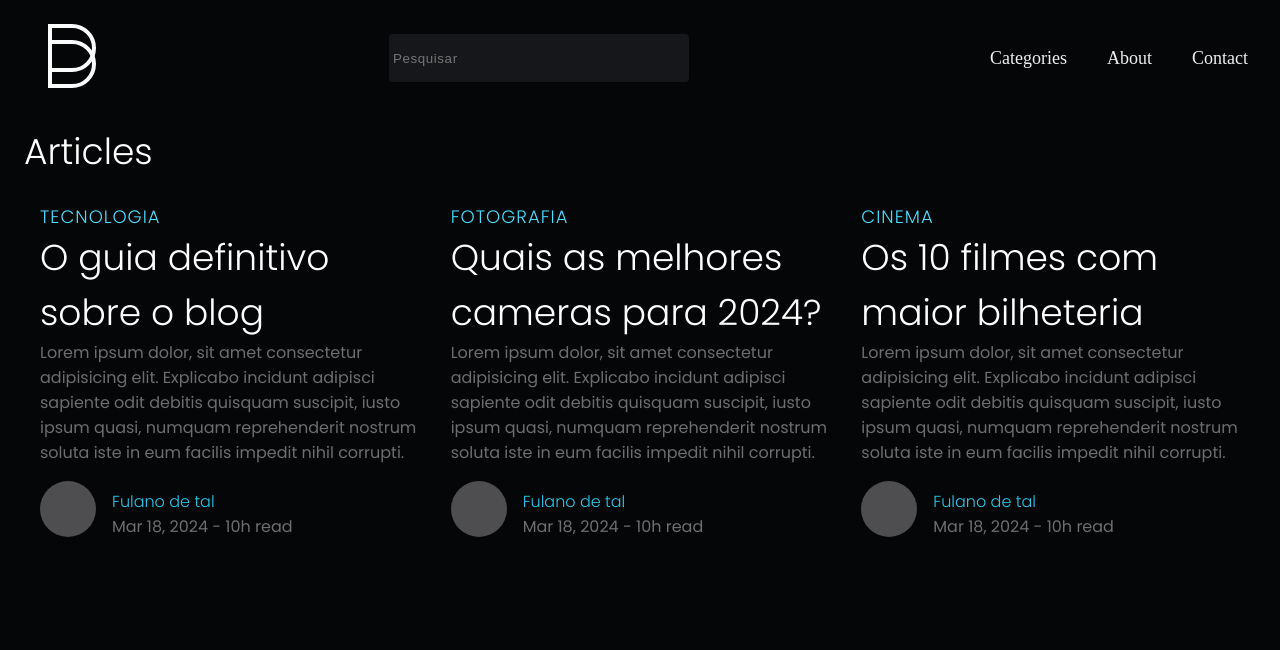
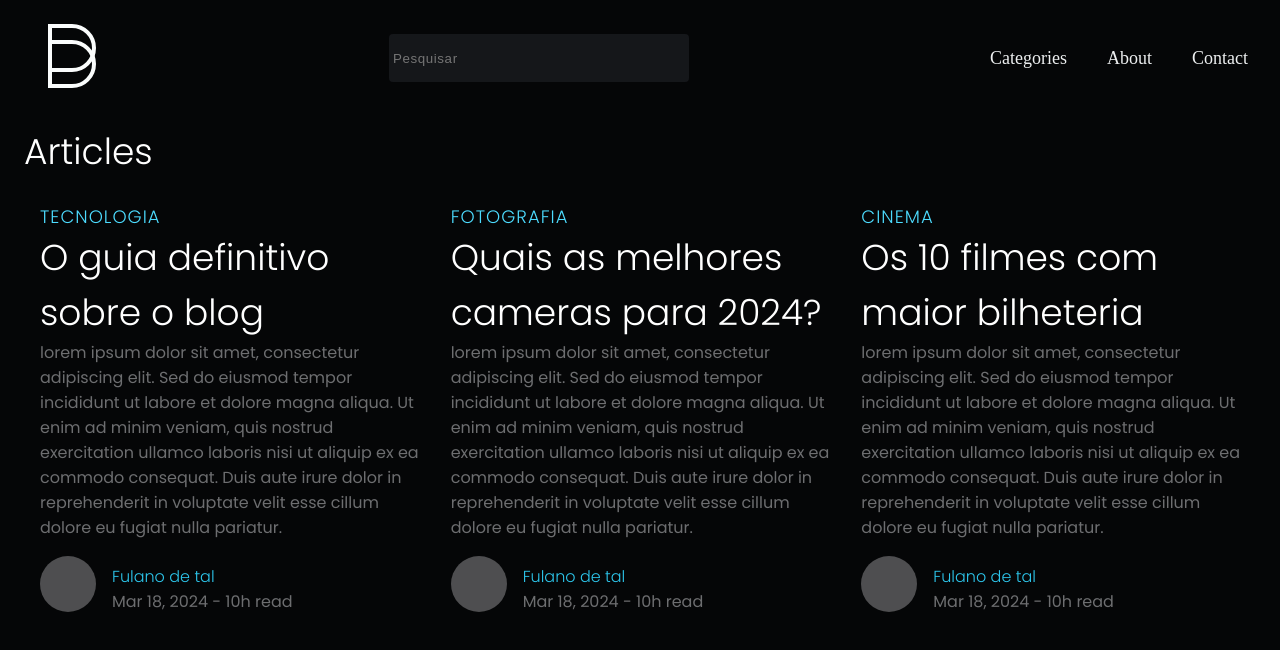
Before and after one commit to LuizBlume/FrontPUSH, a React (Create React App) app in the folder React/blog/: page / in a window 1280 px wide. Shown: the top 650 px of the page. Built offline with nearby package versions, Linux system fonts and the light colour scheme.

Commit message:
fix: Aula de props e API iniciadas.

```diff
--- /dev/null
+++ b/React/blog/db.json
@@ -0,0 +1,31 @@
+{
+    "posts": [
+      {
+        "id": 1,
+        "category": "Tecnologia",
+        "title": "O guia definitivo sobre o blog",
+        "resume": "Lorem ipsum",
+        "description": "Lorem ipsum dolor sit amet, consectetur adipiscing elit. Ornare urna pharetra ut ac, pellentesque.",
+        "author": "Fulano de tal",
+        "date": "Aug 2, 2020"
+      },
+      {
+        "id": 2,
+        "category": "Fotografia",
+        "title": "Quais as melhores câmeras em 2021?",
+        "resume": "Lorem ipsum",
+        "description": "Lorem ipsum dolor sit amet, consectetur adipiscing elit. Ornare urna pharetra ut ac, pellentesque.",
+        "author": "Ciclano de tal",
+        "date": "Aug 4, 2020"
+      },
+      {
+        "id": 4,
+        "category": "Cinema",
+        "title": "Os 10 filmes com maior bilheteria.",
+        "resume": "Lorem ipsum",
+        "description": "Lorem ipsum dolor sit amet, consectetur adipiscing elit. Ornare urna pharetra ut ac, pellentesque.",
+        "author": "Beltrano de tal",
+        "date": "Aug 6, 2020"
+      }
+    ]
+  }
--- a/React/blog/src/components/Article/index.js
+++ b/React/blog/src/components/Article/index.js
@@ -4,9 +4,15 @@ const Article = () => {
         <section className="container">
             <h3>Articles</h3>
             <div className="mt-3 container-posts">
-                <Post subtitle="Tecnologia" title="O guia definitivo sobre o blog" />
-                <Post subtitle="Fotografia" title="Quais as melhores cameras para 2024?" />
-                <Post subtitle="Cinema" title="Os 10 filmes com maior bilheteria" />
+                <Post subtitle="Tecnologia" title="O guia definitivo sobre o blog" >
+                    lorem ipsum dolor sit amet, consectetur adipiscing elit. Sed do eiusmod tempor incididunt ut labore et dolore magna aliqua. Ut enim ad minim veniam, quis nostrud exercitation ullamco laboris nisi ut aliquip ex ea commodo consequat. Duis aute irure dolor in reprehenderit in voluptate velit esse cillum dolore eu fugiat nulla pariatur.
+                </Post>
+                <Post subtitle="Fotografia" title="Quais as melhores cameras para 2024?" >
+                    lorem ipsum dolor sit amet, consectetur adipiscing elit. Sed do eiusmod tempor incididunt ut labore et dolore magna aliqua. Ut enim ad minim veniam, quis nostrud exercitation ullamco laboris nisi ut aliquip ex ea commodo consequat. Duis aute irure dolor in reprehenderit in voluptate velit esse cillum dolore eu fugiat nulla pariatur.
+                </Post>
+                <Post subtitle="Cinema" title="Os 10 filmes com maior bilheteria" >
+                    lorem ipsum dolor sit amet, consectetur adipiscing elit. Sed do eiusmod tempor incididunt ut labore et dolore magna aliqua. Ut enim ad minim veniam, quis nostrud exercitation ullamco laboris nisi ut aliquip ex ea commodo consequat. Duis aute irure dolor in reprehenderit in voluptate velit esse cillum dolore eu fugiat nulla pariatur.
+                </Post>
             </div>
         </section>
     );
--- a/React/blog/src/components/Posts/index.js
+++ b/React/blog/src/components/Posts/index.js
@@ -4,8 +4,7 @@ const Post = (props) => {
       <div className="img-post"></div>
       <h5>{props.subtitle}</h5>
       <h3>{props.title}</h3>
-      <p>Lorem ipsum dolor, sit amet consectetur adipisicing elit. Explicabo incidunt adipisci sapiente odit debitis quisquam suscipit, iusto ipsum quasi, numquam reprehenderit nostrum soluta iste in eum facilis impedit nihil corrupti.
-      </p>
+      <p>{props.children}</p>
       <div className="flex pt-2">
         <div className="img-profile"></div>
         <div className="desc-profile mt-1 ml-2">
```
